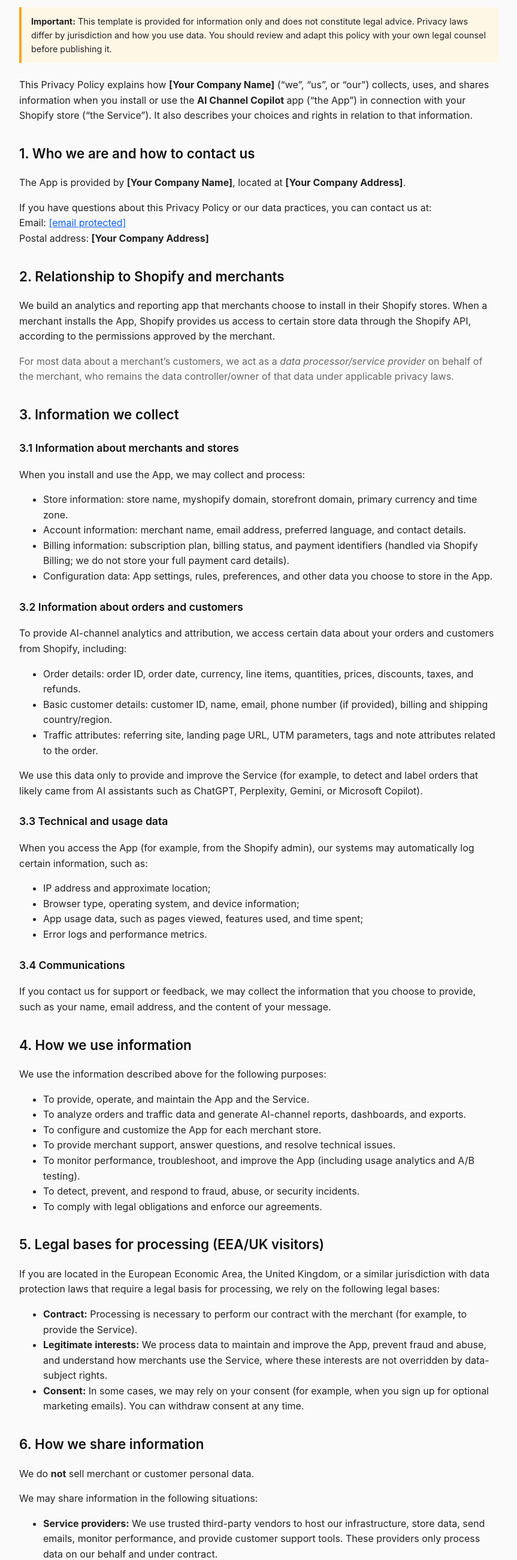
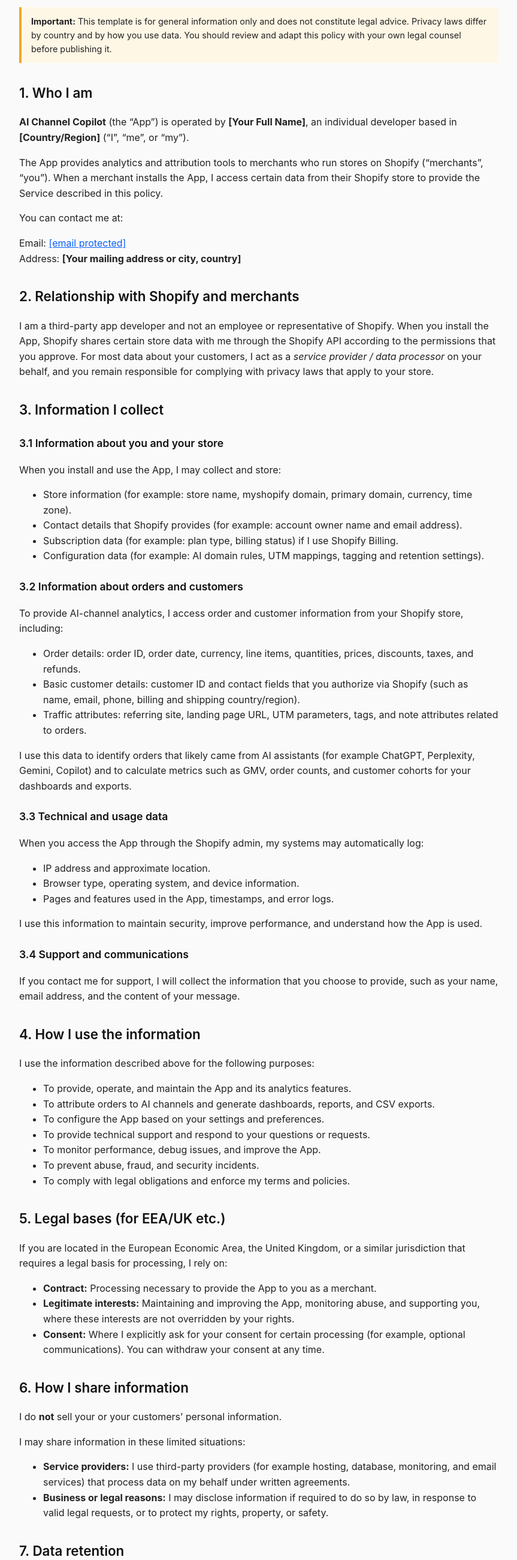
Before and after one commit to zicaiw625/AI-Channel-Copilot-provicy, a plain HTML site: page index.html in a window 1280 px wide. Shown: the part 200-2800 px from the top of the page at 60% size, without its empty margins (208-1071 px from the left). Drawn offline with Linux system fonts and the light colour scheme.

Commit message:
Update index.html

```diff
--- a/index.html
+++ b/index.html
@@ -23,7 +23,6 @@
     h3 { font-size: 1.1rem; margin-top: 1.5rem; }
     a { color: #0b5fff; }
     small { color: #555; }
-    .muted { color: #666; }
     .notice {
       padding: 12px 16px;
       background: #fff7e6;
@@ -40,198 +39,199 @@
   <p><small>Effective date: <strong>[YYYY-MM-DD]</strong></small></p>
 
   <div class="notice">
-    <strong>Important:</strong> This template is provided for information only and does not constitute legal advice.
-    Privacy laws differ by jurisdiction and how you use data. You should review and adapt this policy with your own
-    legal counsel before publishing it.
+    <strong>Important:</strong> This template is for general information only and does not
+    constitute legal advice. Privacy laws differ by country and by how you use data. You should
+    review and adapt this policy with your own legal counsel before publishing it.
   </div>
 
+  <h2>1. Who I am</h2>
   <p>
-    This Privacy Policy explains how <strong>[Your Company Name]</strong> (“we”, “us”, or “our”) collects, uses,
-    and shares information when you install or use the
-    <strong>AI Channel Copilot</strong> app (“the App”) in connection with your Shopify store (“the Service”).
-    It also describes your choices and rights in relation to that information.
+    <strong>AI Channel Copilot</strong> (the “App”) is operated by
+    <strong>[Your Full Name]</strong>, an individual developer based in
+    <strong>[Country/Region]</strong> (“I”, “me”, or “my”).
+  </p>
+  <p>
+    The App provides analytics and attribution tools to merchants who run stores on Shopify
+    (“merchants”, “you”). When a merchant installs the App, I access certain data from their
+    Shopify store to provide the Service described in this policy.
+  </p>
+  <p>
+    You can contact me at:
+  </p>
+  <p>
+    Email: <a href="mailto:[email protected]">[email protected]</a><br />
+    Address: <strong>[Your mailing address or city, country]</strong>
   </p>
 
-  <h2>1. Who we are and how to contact us</h2>
+  <h2>2. Relationship with Shopify and merchants</h2>
   <p>
-    The App is provided by <strong>[Your Company Name]</strong>, located at
-    <strong>[Your Company Address]</strong>.
-  </p>
-  <p>
-    If you have questions about this Privacy Policy or our data practices, you can contact us at:<br />
-    Email: <a href="mailto:[email protected]">[email protected]</a><br />
-    Postal address: <strong>[Your Company Address]</strong>
+    I am a third-party app developer and not an employee or representative of Shopify.
+    When you install the App, Shopify shares certain store data with me through the Shopify API
+    according to the permissions that you approve. For most data about your customers, I act as a
+    <em>service provider / data processor</em> on your behalf, and you remain responsible for
+    complying with privacy laws that apply to your store.
   </p>
 
-  <h2>2. Relationship to Shopify and merchants</h2>
+  <h2>3. Information I collect</h2>
+
+  <h3>3.1 Information about you and your store</h3>
   <p>
-    We build an analytics and reporting app that merchants choose to install in their Shopify stores.
-    When a merchant installs the App, Shopify provides us access to certain store data through the Shopify API,
-    according to the permissions approved by the merchant.
+    When you install and use the App, I may collect and store:
   </p>
-  <p class="muted">
-    For most data about a merchant’s customers, we act as a <em>data processor/service provider</em> on behalf of the
-    merchant, who remains the data controller/owner of that data under applicable privacy laws.
-  </p>
-
-  <h2>3. Information we collect</h2>
-
-  <h3>3.1 Information about merchants and stores</h3>
-  <p>When you install and use the App, we may collect and process:</p>
   <ul>
-    <li>Store information: store name, myshopify domain, storefront domain, primary currency and time zone.</li>
-    <li>Account information: merchant name, email address, preferred language, and contact details.</li>
-    <li>Billing information: subscription plan, billing status, and payment identifiers (handled via Shopify Billing;
-        we do not store your full payment card details).</li>
-    <li>Configuration data: App settings, rules, preferences, and other data you choose to store in the App.</li>
+    <li>Store information (for example: store name, myshopify domain, primary domain, currency, time zone).</li>
+    <li>Contact details that Shopify provides (for example: account owner name and email address).</li>
+    <li>Subscription data (for example: plan type, billing status) if I use Shopify Billing.</li>
+    <li>Configuration data (for example: AI domain rules, UTM mappings, tagging and retention settings).</li>
   </ul>
 
   <h3>3.2 Information about orders and customers</h3>
   <p>
-    To provide AI-channel analytics and attribution, we access certain data about your orders and customers
-    from Shopify, including:
+    To provide AI-channel analytics, I access order and customer information from your Shopify store,
+    including:
   </p>
   <ul>
     <li>Order details: order ID, order date, currency, line items, quantities, prices, discounts, taxes, and refunds.</li>
-    <li>Basic customer details: customer ID, name, email, phone number (if provided), billing and shipping country/region.</li>
-    <li>Traffic attributes: referring site, landing page URL, UTM parameters, tags and note attributes related to the order.</li>
+    <li>Basic customer details: customer ID and contact fields that you authorize via Shopify
+        (such as name, email, phone, billing and shipping country/region).</li>
+    <li>Traffic attributes: referring site, landing page URL, UTM parameters, tags, and note attributes related to orders.</li>
   </ul>
   <p>
-    We use this data only to provide and improve the Service (for example, to detect and label orders that likely came
-    from AI assistants such as ChatGPT, Perplexity, Gemini, or Microsoft Copilot).
+    I use this data to identify orders that likely came from AI assistants (for example ChatGPT,
+    Perplexity, Gemini, Copilot) and to calculate metrics such as GMV, order counts, and customer
+    cohorts for your dashboards and exports.
   </p>
 
   <h3>3.3 Technical and usage data</h3>
   <p>
-    When you access the App (for example, from the Shopify admin), our systems may automatically log certain information,
-    such as:
+    When you access the App through the Shopify admin, my systems may automatically log:
   </p>
   <ul>
-    <li>IP address and approximate location;</li>
-    <li>Browser type, operating system, and device information;</li>
-    <li>App usage data, such as pages viewed, features used, and time spent;</li>
-    <li>Error logs and performance metrics.</li>
+    <li>IP address and approximate location.</li>
+    <li>Browser type, operating system, and device information.</li>
+    <li>Pages and features used in the App, timestamps, and error logs.</li>
   </ul>
+  <p>
+    I use this information to maintain security, improve performance, and understand how the App is used.
+  </p>
 
-  <h3>3.4 Communications</h3>
+  <h3>3.4 Support and communications</h3>
   <p>
-    If you contact us for support or feedback, we may collect the information that you choose to provide,
+    If you contact me for support, I will collect the information that you choose to provide,
     such as your name, email address, and the content of your message.
   </p>
 
-  <h2>4. How we use information</h2>
-  <p>We use the information described above for the following purposes:</p>
+  <h2>4. How I use the information</h2>
+  <p>I use the information described above for the following purposes:</p>
   <ul>
-    <li>To provide, operate, and maintain the App and the Service.</li>
-    <li>To analyze orders and traffic data and generate AI-channel reports, dashboards, and exports.</li>
-    <li>To configure and customize the App for each merchant store.</li>
-    <li>To provide merchant support, answer questions, and resolve technical issues.</li>
-    <li>To monitor performance, troubleshoot, and improve the App (including usage analytics and A/B testing).</li>
-    <li>To detect, prevent, and respond to fraud, abuse, or security incidents.</li>
-    <li>To comply with legal obligations and enforce our agreements.</li>
+    <li>To provide, operate, and maintain the App and its analytics features.</li>
+    <li>To attribute orders to AI channels and generate dashboards, reports, and CSV exports.</li>
+    <li>To configure the App based on your settings and preferences.</li>
+    <li>To provide technical support and respond to your questions or requests.</li>
+    <li>To monitor performance, debug issues, and improve the App.</li>
+    <li>To prevent abuse, fraud, and security incidents.</li>
+    <li>To comply with legal obligations and enforce my terms and policies.</li>
   </ul>
 
-  <h2>5. Legal bases for processing (EEA/UK visitors)</h2>
+  <h2>5. Legal bases (for EEA/UK etc.)</h2>
   <p>
-    If you are located in the European Economic Area, the United Kingdom, or a similar jurisdiction with data protection
-    laws that require a legal basis for processing, we rely on the following legal bases:
+    If you are located in the European Economic Area, the United Kingdom, or a similar jurisdiction
+    that requires a legal basis for processing, I rely on:
   </p>
   <ul>
-    <li><strong>Contract:</strong> Processing is necessary to perform our contract with the merchant (for example, to provide the Service).</li>
-    <li><strong>Legitimate interests:</strong> We process data to maintain and improve the App, prevent fraud and abuse,
-        and understand how merchants use the Service, where these interests are not overridden by data-subject rights.</li>
-    <li><strong>Consent:</strong> In some cases, we may rely on your consent (for example, when you sign up for optional marketing emails).
-        You can withdraw consent at any time.</li>
+    <li><strong>Contract:</strong> Processing necessary to provide the App to you as a merchant.</li>
+    <li><strong>Legitimate interests:</strong> Maintaining and improving the App, monitoring abuse,
+        and supporting you, where these interests are not overridden by your rights.</li>
+    <li><strong>Consent:</strong> Where I explicitly ask for your consent for certain processing
+        (for example, optional communications). You can withdraw your consent at any time.</li>
   </ul>
 
-  <h2>6. How we share information</h2>
-  <p>We do <strong>not</strong> sell merchant or customer personal data.</p>
-  <p>We may share information in the following situations:</p>
+  <h2>6. How I share information</h2>
+  <p>
+    I do <strong>not</strong> sell your or your customers’ personal information.
+  </p>
+  <p>I may share information in these limited situations:</p>
   <ul>
     <li>
-      <strong>Service providers:</strong> We use trusted third-party vendors to host our infrastructure, store data,
-      send emails, monitor performance, and provide customer support tools. These providers only process data on our
-      behalf and under contract.
+      <strong>Service providers:</strong> I use third-party providers (for example hosting,
+      database, monitoring, and email services) that process data on my behalf under written agreements.
     </li>
     <li>
-      <strong>Business transfers:</strong> If we are involved in a merger, acquisition, financing, or sale of all or a
-      portion of our business, your information may be transferred as part of that transaction, subject to appropriate safeguards.
-    </li>
-    <li>
-      <strong>Legal requirements:</strong> We may disclose information if we believe it is reasonably necessary to comply
-      with law or legal process, to protect the rights, property, or safety of us, our users, or others, or to enforce our agreements.
+      <strong>Business or legal reasons:</strong> I may disclose information if required to do so by law,
+      in response to valid legal requests, or to protect my rights, property, or safety.
     </li>
   </ul>
 
   <h2>7. Data retention</h2>
   <p>
-    We retain personal information for as long as necessary to provide the Service to the merchant and to satisfy
-    the purposes described in this Policy, unless a longer retention period is required or permitted by law.
+    I keep personal data for as long as necessary to provide the App and to meet the purposes
+    described in this policy, unless a longer retention period is required or permitted by law.
   </p>
   <p>
-    After a merchant uninstalls the App, we generally delete or anonymize store data within
-    <strong>[X days/months]</strong>, except where we are legally required to keep it longer (for example, for tax, accounting,
-    or audit purposes). Aggregated or de-identified data that no longer identifies an individual may be retained for analytics
-    and product improvement.
+    After you uninstall the App, I generally delete or anonymize store-related personal data within
+    <strong>[X months]</strong>, except where I need to keep some records longer (for example for
+    accounting, tax, or fraud-prevention purposes). Aggregated or de-identified data that no longer
+    identifies any individual may be kept for analytics and product improvement.
   </p>
 
-  <h2>8. International data transfers</h2>
+  <h2>8. International transfers</h2>
   <p>
-    We may store and process information in countries other than the country where the merchant or customers are located.
-    These countries may have data-protection laws that are different from the laws of your country.
-  </p>
-  <p>
-    Where required by law, we implement appropriate safeguards for international transfers, such as contractual protections.
+    I may store and process information on servers located in countries other than your own.
+    These countries may have different data-protection laws. Where required, I will use appropriate
+    safeguards to protect personal data transferred across borders.
   </p>
 
   <h2>9. Your rights and choices</h2>
+
   <h3>9.1 Merchant rights</h3>
   <p>
-    As a merchant using the App, you may access, correct, update, or delete certain information directly through the App
-    or by contacting us. If you wish to uninstall the App, you can do so from your Shopify admin at any time.
+    As a merchant, you can access and update certain store and configuration information through the Shopify admin
+    and the App’s settings. You can uninstall the App at any time from your Shopify admin, which stops future data
+    access from your store.
   </p>
 
   <h3>9.2 End-customer rights</h3>
   <p>
-    If you are a customer of a merchant using our App and wish to exercise privacy rights (such as access, correction, or deletion),
-    please contact the merchant directly. We will support the merchant in responding to such requests as required under
-    Shopify’s policies and applicable law.
+    If you are a customer of a merchant using the App and want to exercise rights over your personal data
+    (such as access, correction, or deletion), please contact the store directly. I will assist the merchant
+    in responding to such requests, in line with Shopify’s requirements and applicable law.
   </p>
 
-  <h3>9.3 Rights under specific privacy laws</h3>
+  <h3>9.3 Additional privacy rights</h3>
   <p>
-    Depending on where you live, you may have additional rights under local privacy laws (for example, GDPR, UK GDPR,
-    and certain U.S. state privacy laws), such as the right to request access to or deletion of your personal data or to
-    object to certain processing. To exercise these rights, please contact us using the details in Section 1.
+    Depending on where you live, you may have additional rights, such as the right to object to certain
+    processing, to request restriction of processing, or to lodge a complaint with a data protection authority.
+    To exercise these rights in relation to the App, please contact me using the details above.
   </p>
 
   <h2>10. Security</h2>
   <p>
-    We use appropriate technical and organizational measures to protect personal information against accidental or unlawful
-    destruction, loss, alteration, or unauthorized access. However, no online service can guarantee absolute security.
+    I use reasonable technical and organizational measures to protect personal information from accidental
+    or unlawful destruction, loss, alteration, or unauthorized access. However, no online service can
+    guarantee absolute security.
   </p>
 
   <h2>11. Children</h2>
   <p>
-    The App and Service are intended for use by merchants and business users. They are not directed to children, and we do not
-    knowingly collect personal information from children under the age of 13 (or a higher age where required by local law).
+    The App is intended for use by merchants and business users only. It is not directed to children,
+    and I do not knowingly collect personal information from children under 13 (or a higher age where
+    required by local law).
   </p>
 
-  <h2>12. Changes to this Privacy Policy</h2>
+  <h2>12. Changes to this policy</h2>
   <p>
-    We may update this Privacy Policy from time to time to reflect changes in our practices or for other operational,
-    legal, or regulatory reasons. When we make material changes, we will notify merchants by email or within the App
-    and update the “Effective date” at the top of this page.
+    I may update this Privacy Policy from time to time. If I make material changes, I will notify merchants
+    by email or through the App and update the “Effective date” at the top of this page.
   </p>
 
-  <h2>13. Contact information</h2>
+  <h2>13. Contact</h2>
   <p>
-    If you have any questions or complaints about this Privacy Policy or our data practices, please contact us at:
+    If you have any questions or concerns about this Privacy Policy or my data practices, you can contact me at:
   </p>
   <p>
-    <strong>[Your Company Name]</strong><br />
+    <strong>[Your Full Name]</strong><br />
     Email: <a href="mailto:[email protected]">[email protected]</a><br />
-    Address: <strong>[Your Company Address]</strong>
+    Address: <strong>[Your mailing address or city, country]</strong>
   </p>
 
 </body>
```
